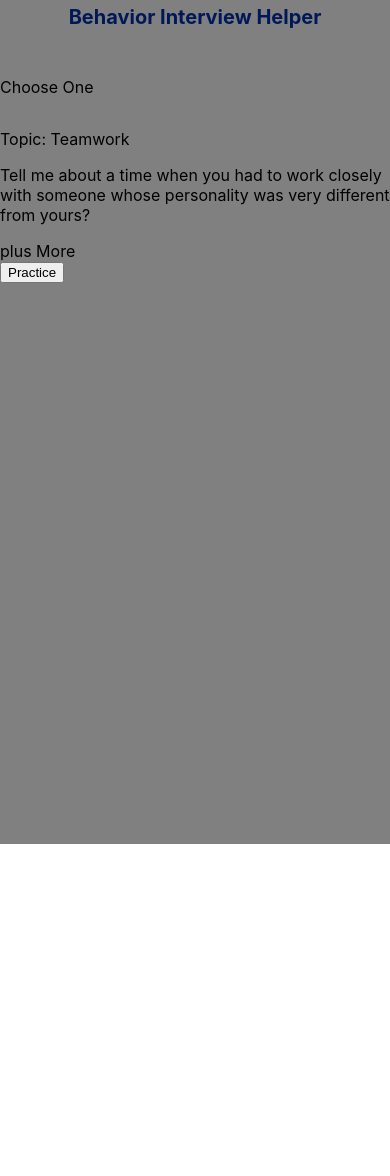
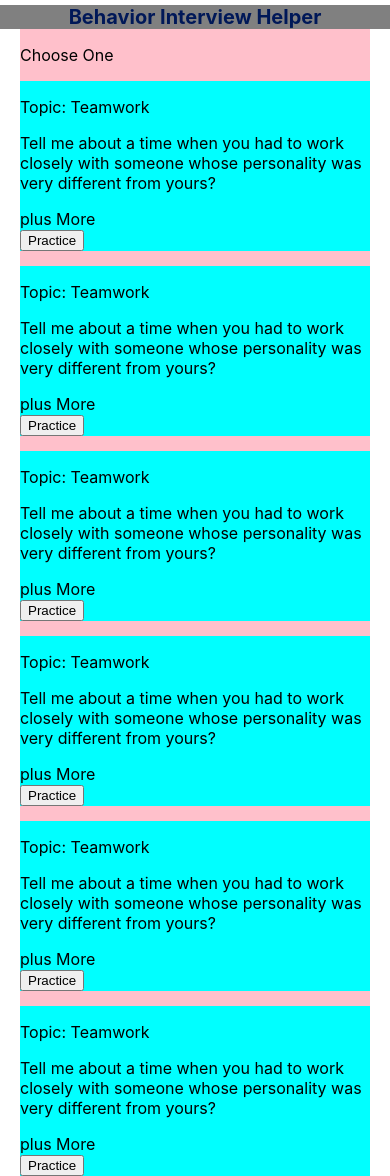
Before and after one commit to jcsmileyjr/behavior-interview-helper, a React (Create React App) app in the folder interview-helper/: page / in a window 390 px wide. Before the commit the page ends 844 px from the top, so only its background shows below. Built offline with nearby package versions, Linux system fonts and the light colour scheme.

Commit message:
Styling: Admin Page design responsiveness
Mixing Flex-box and Grid

```diff
--- a/interview-helper/src/pages/adminPage/AdminPage.js
+++ b/interview-helper/src/pages/adminPage/AdminPage.js
@@ -19,6 +19,7 @@ const AdmingPage = () => {
             <header className="header__title--style"> Behavior Interview Helper</header>
             <main className="adminPage__content--container">
                 <p className="adminPage__pageTitle--style">Choose One</p>
+                <div className="adminPage__card--container">
                     <article>
                         <div class="card">
                             <div>
@@ -35,6 +36,88 @@ const AdmingPage = () => {
                             </div>
                         </div>
                     </article>
+                    <article>
+                        <div class="card">
+                            <div>
+                                <p>Topic: Teamwork</p>
+                            </div>
+                            <div>
+                                <p>Tell me about a time when you had to work closely with someone whose personality was very different from yours?</p>
+                            </div>
+                            <div>
+                                <span>plus</span> More
+                            </div>
+                            <div>
+                                <button type="button">Practice</button>
+                            </div>
+                        </div>
+                    </article>
+                    <article>
+                        <div class="card">
+                            <div>
+                                <p>Topic: Teamwork</p>
+                            </div>
+                            <div>
+                                <p>Tell me about a time when you had to work closely with someone whose personality was very different from yours?</p>
+                            </div>
+                            <div>
+                                <span>plus</span> More
+                            </div>
+                            <div>
+                                <button type="button">Practice</button>
+                            </div>
+                        </div>
+                    </article>
+                    <article>
+                        <div class="card">
+                            <div>
+                                <p>Topic: Teamwork</p>
+                            </div>
+                            <div>
+                                <p>Tell me about a time when you had to work closely with someone whose personality was very different from yours?</p>
+                            </div>
+                            <div>
+                                <span>plus</span> More
+                            </div>
+                            <div>
+                                <button type="button">Practice</button>
+                            </div>
+                        </div>
+                    </article>
+                    <article>
+                        <div class="card">
+                            <div>
+                                <p>Topic: Teamwork</p>
+                            </div>
+                            <div>
+                                <p>Tell me about a time when you had to work closely with someone whose personality was very different from yours?</p>
+                            </div>
+                            <div>
+                                <span>plus</span> More
+                            </div>
+                            <div>
+                                <button type="button">Practice</button>
+                            </div>
+                        </div>
+                    </article>
+                    <article>
+                        <div class="card">
+                            <div>
+                                <p>Topic: Teamwork</p>
+                            </div>
+                            <div>
+                                <p>Tell me about a time when you had to work closely with someone whose personality was very different from yours?</p>
+                            </div>
+                            <div>
+                                <span>plus</span> More
+                            </div>
+                            <div>
+                                <button type="button">Practice</button>
+                            </div>
+                        </div>
+                    </article>
+
+                </div>
             </main>
         </div>
     )
--- a/interview-helper/src/pages/adminPage/adminPage.css
+++ b/interview-helper/src/pages/adminPage/adminPage.css
@@ -2,5 +2,38 @@
     height: 100%;
     display: flex;
     flex-direction: column;
-    background-color: gray;
 }
+
+header {
+    background-color: gray; /*TESTING ONLY*/
+}
+
+main {
+    background-color: pink; /*TESTING ONLY*/
+}
+
+.adminPage__content--container {
+    margin: 0 20px;
+}
+
+.adminPage__card--container {
+    display: flex;
+    flex-direction: column;
+    align-content: space-between;
+    row-gap: 15px;
+}
+
+article {
+    background-color: aqua;
+    /* margin: 10px 0; */
+}
+
+@media only screen and (min-width:500px){
+    .adminPage__card--container {
+        display: grid;
+        grid-template-columns: repeat(3, 1fr);
+        grid-template-rows: repeat(3, 1fr);
+        grid-column-gap: 10px;
+        grid-row-gap: 10px;
+    }
+}
```
Lines whose indentation alone changed are shown as unchanged.
